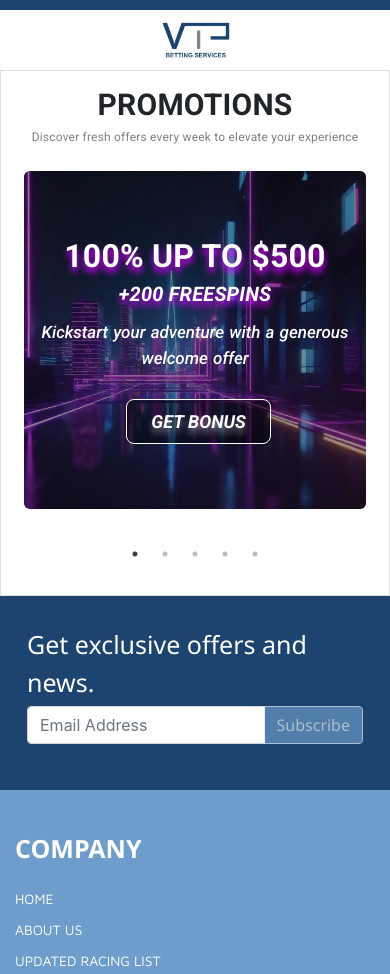
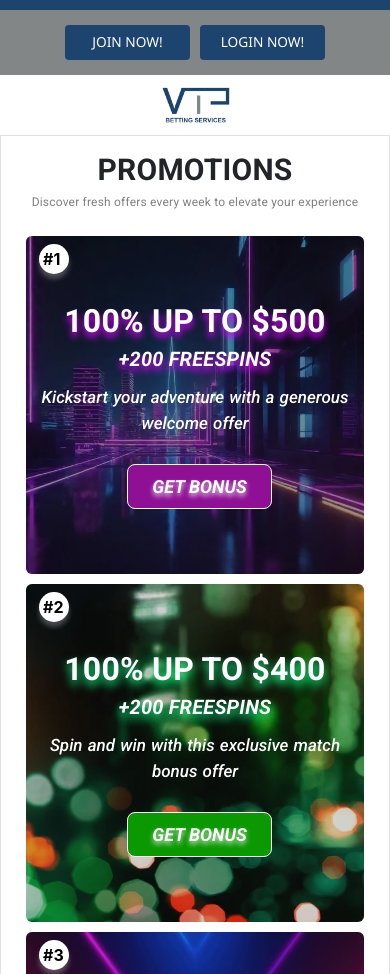
Before and after one commit to jb8579/C-Landing-Page-07-1.1, a plain HTML site: page promotion.html in a window 390 px wide. Shown: the top 974 px of the page. Drawn offline with nearby package versions, Linux system fonts and the light colour scheme.

Commit message:
3rd commit

```diff
--- a/css/style.css
+++ b/css/style.css
@@ -3,10 +3,28 @@
     margin: 0;
     box-sizing: border-box;
 }
+/* Default slider setup */
+.promotion-slider {
+  display: block;
+}
+
 .promotion-slider .promotion-card {
-  padding: 35px 15px;
-  margin: 0px 8px;
-}
+  display: block; /* Cards are displayed in the slider */
+}
+
+/* Individual cards for mobile */
+@media (max-width: 767px) {
+  .promotion-slider {
+      display: block; /* Cards shown in stacked layout */
+  }
+
+  .promotion-slider .promotion-card {
+      display: block;
+      margin: 10px ; /* Adjust for spacing */
+  }
+}
+
+
 .shell-content.shell-p {
   min-height: auto !important;
 }
@@ -60,9 +78,10 @@ section.promotion-section {
 }
 
 .promotion-card {
-  padding: 30px;
+  padding: 30px 0px;
   border-radius: 6px;
 }
+
 
 .card1{
   background-image: url('../images/b3.jpg');
@@ -210,6 +229,7 @@ section.promotion-section {
 
 .promotion-card{
   cursor: pointer;
+  margin: 0px 12px;
 }
 .promotion-card > p {
   font-family: "Roboto", serif;
@@ -227,7 +247,7 @@ section.promotion-section {
 .promotion-card > a > button {
   font-family: "Roboto", serif;
   padding: 9px 24px;
-  background-color: #00000075;
+  background-color: transparent;
   color: #fff;
   text-decoration: none;
   font-size: 16px;
@@ -241,6 +261,28 @@ section.promotion-section {
   outline: 0px !important;
 }
 
+.promotion-card.card1 > a > button {
+  text-shadow: 0px 3px 5px #ffffffd1;
+  background-color: #8f0f95;
+}
+.promotion-card.card2 > a > button {
+  text-shadow: 0px 3px 5px #fdfcfcd1;
+  background-color: #0a9901;
+}
+.promotion-card.card3 > a > button {
+  text-shadow: 0px 3px 5px #ffffffa8;
+  background-color: #950046;
+}
+.promotion-card.card4 > a > button {
+  text-shadow: 0px 3px 5px #ffffffc4;
+  background-color: #bd2607;
+}
+
+.promotion-card.card5 > a > button {
+  text-shadow: 0px 3px 5px #ffffffad;
+  background-color: #031463;
+}
+
 .promotion-card.promotion-card-center {
   position: relative;
   left: 50%;
@@ -252,7 +294,6 @@ section.promotion-section {
 .ribbon {
   position: absolute;
   z-index: 99;
-  display: none;
 }
 
 .ribbon > img {
@@ -265,11 +306,17 @@ section.promotion-section {
 
 .ribbon > p {
   position: absolute;
-  top: -39px;
-  left: -23px;
+  top: -22px;
+  left: 10px;
   font-weight: 700;
-  font-size: 19px;
-  color: #555555;
+  font-size: 15px;
+  color: #000000;
+  box-shadow: 0px 5px 5px #ffffff41;
+  background: #ffffff;
+  padding: 3px 4px;
+  border-radius: 50px;
+  height: 28px;
+  width: 28px;
 }
 
 #disclaimer {
@@ -307,7 +354,9 @@ section.promotion-section {
       line-height: 18px;
       word-spacing: 0px;
   }
-
+  .top-bar-wrapper.promo-wrap-bar {
+    display: none;
+}
   .promotion-wrapper {
     display: grid;
     grid-template-columns: repeat(1, 1fr);
@@ -349,10 +398,17 @@ section.promotion-section {
 
 .ribbon > p {
   position: absolute;
-  top: -27px;
-  left: -25px;
+  top: -70px;
+  left: -32px;
   font-weight: 700;
-  font-size: 14px;
+  font-size: 16px;
+  color: #000000;
+  box-shadow: 0px 5px 5px #ffffff41;
+  background: #ffffff;
+  padding: 3px 4px;
+  border-radius: 50px;
+  height: 30px;
+  width: 30px;
 }
 .promotion-slider .promotion-card {
   padding: 60px 15px;
--- a/promotion.html
+++ b/promotion.html
@@ -78,6 +78,22 @@
                 <header class="top-bar">
                     <div class="top-bar-border-top"></div>
 
+                    <div class="top-bar-wrapper promo-wrap-bar">
+                        <div class="top-bar-header-item">
+
+                        </div>
+                        <div class="top-bar-header-item">
+                            <div class="logged-out-content">
+                                <a href="register.html">
+                                    <button class="btn btn-flat btn-join-now" tabindex="0">Join Now!</button>
+                                </a>
+
+                                <a onclick="document.getElementById('id01').style.display='block'">
+                                    <button class="btn btn-flat btn-sign-in" >Login Now!</button>
+                                </a>
+                            </div>
+                        </div>
+                    </div>
                 </header>
                 <!-- ===================== Header End ======================== -->
 
@@ -110,11 +126,11 @@
                                         <p>Discover fresh offers every week to elevate your experience</p>
                                     </div>
                                     <div class="promotion-slider">
-                                        <!-- Card 1 -->
+
                                         <div class="promotion-card card1">
                                             <div class="ribbon">
                                                 <img src="images/award.png" alt="Award Ribbon for Promotion 1">
-                                                <p>1</p>
+                                                <p>#1</p>
                                             </div>
                                             <img src="images/presents.png" alt="Gift Box Promotion Icon">
                                             <h2>100% up to $500 <br><span>+200 Freespins</span></h2>
@@ -124,7 +140,7 @@
                                         <div class="promotion-card card2">
                                             <div class="ribbon">
                                                 <img src="images/award.png" alt="Award Ribbon for Promotion 1">
-                                                <p>1</p>
+                                                <p>#2</p>
                                             </div>
                                             <img src="images/presents.png" alt="Gift Box Promotion Icon">
                                             <h2>100% up to $400 <br><span>+200 Freespins</span></h2>
@@ -134,7 +150,7 @@
                                         <div class="promotion-card card3">
                                             <div class="ribbon">
                                                 <img src="images/award.png" alt="Award Ribbon for Promotion 1">
-                                                <p>1</p>
+                                                <p>#3</p>
                                             </div>
                                             <img src="images/presents.png" alt="Gift Box Promotion Icon">
                                             <h2>100% up to $300 <br><span>+200 Freespins</span></h2>
@@ -144,7 +160,7 @@
                                         <div class="promotion-card card4">
                                             <div class="ribbon">
                                                 <img src="images/award.png" alt="Award Ribbon for Promotion 1">
-                                                <p>1</p>
+                                                <p>#4</p>
                                             </div>
                                             <img src="images/presents.png" alt="Gift Box Promotion Icon">
                                             <h2>100% up to $250 <br><span>+200 Freespins</span></h2>
@@ -154,7 +170,7 @@
                                         <div class="promotion-card card5">
                                             <div class="ribbon">
                                                 <img src="images/award.png" alt="Award Ribbon for Promotion 1">
-                                                <p>1</p>
+                                                <p>#5</p>
                                             </div>
                                             <img src="images/presents.png" alt="Gift Box Promotion Icon">
                                             <h2>100% up to $200<br><span>+200 Freespins</span></h2>
@@ -165,7 +181,6 @@
                                     </div>
                                 </div>
                             </section>
-
                             <!-- ============================= Promotion End =================== -->
 
 
@@ -302,29 +317,46 @@
         <script src="https://cdnjs.cloudflare.com/ajax/libs/jquery/3.6.0/jquery.min.js"></script>
         <script src="https://cdnjs.cloudflare.com/ajax/libs/slick-carousel/1.8.1/slick.min.js"></script>
         <script>
-            $(document).ready(function(){
+           $(document).ready(function () {
+    function initializeSlider() {
+        if (!$('.promotion-slider').hasClass('slick-initialized')) {
             $('.promotion-slider').slick({
                 infinite: true,
-                    slidesToShow: 3,
+                slidesToShow: $(window).width() >= 1024 ? 3 : 2, // 3 for desktop, 2 for tablet
                 slidesToScroll: 1,
                 dots: true,
                 arrows: true,
-                    responsive: [
-                        {
-                            breakpoint: 1024, // Tablet
-                            settings: {
-                                slidesToShow: 2,
-                            }
-                        },
-                        {
-                            breakpoint: 768, // Mobile
-                            settings: {
-                                slidesToShow: 1,
+            });
         }
     }
-                    ]
+
+    function destroySlider() {
+        if ($('.promotion-slider').hasClass('slick-initialized')) {
+            $('.promotion-slider').slick('unslick');
+        }
+    }
+
+    function toggleView() {
+        const windowWidth = $(window).width();
+
+        if (windowWidth >= 768) {
+            initializeSlider();
+            $('.promotion-slider').show();
+        } else {
+            destroySlider();
+            $('.promotion-slider .promotion-card').css('display', 'block'); // Show cards individually on mobile
+        }
+    }
+
+    // Initial check
+    toggleView();
+
+    // Recheck on window resize
+    $(window).resize(function () {
+        toggleView();
     });
 });
+
         </script>
 
     </body>
```
Lines whose indentation alone changed are shown as unchanged.
